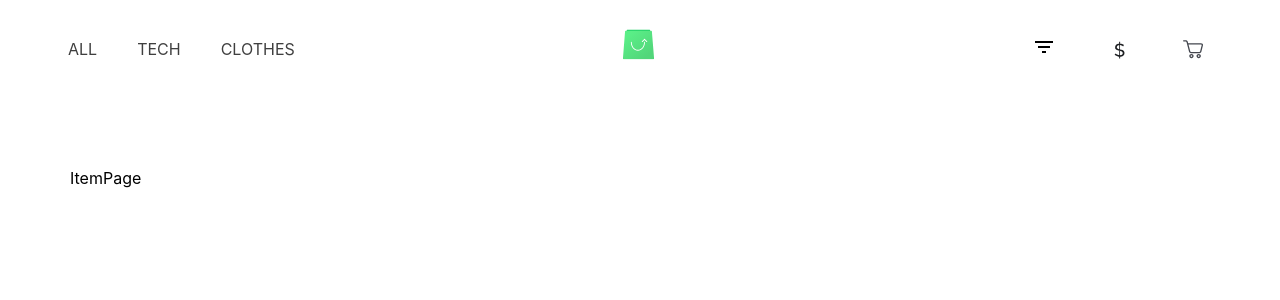
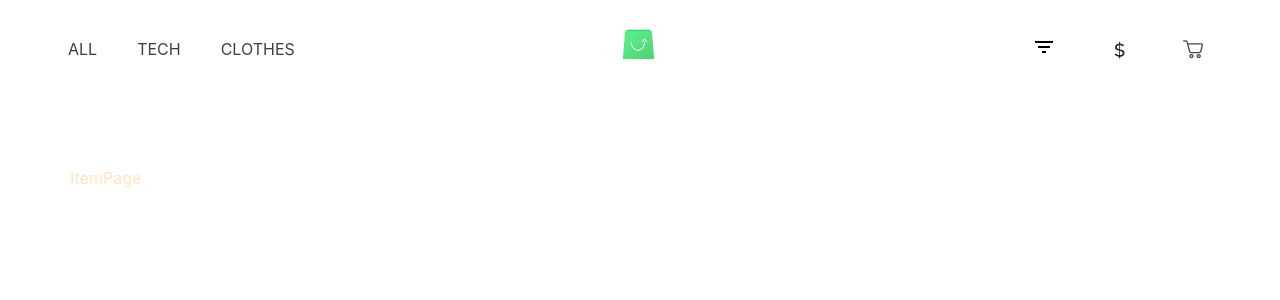
Before and after one commit to CiciIsOk/Online-Shop, a React (Create React App) app: page /item in a window 1280 px wide. Shown: the top 300 px of the page. Built offline with nearby package versions, Linux system fonts and the light colour scheme.

Commit message:
div colors

```diff
--- a/src/Components/Clothes.js
+++ b/src/Components/Clothes.js
@@ -2,7 +2,11 @@ import { Component } from "react";
 
 export class Clothes extends Component {
   render() {
-    return <div style={{ padding: "50px", margin: "20px" }}>Clothes</div>;
+    return (
+      <div style={{ padding: "50px", margin: "20px", color: "bisque" }}>
+        Clothes
+      </div>
+    );
   }
 }
 
--- a/src/Components/ItemPage.js
+++ b/src/Components/ItemPage.js
@@ -2,7 +2,11 @@ import { Component } from "react";
 
 export class ItemPage extends Component {
   render() {
-    return <div style={{ padding: "50px", margin: "20px" }}>ItemPage</div>;
+    return (
+      <div style={{ padding: "50px", margin: "20px", color: "bisque" }}>
+        ItemPage
+      </div>
+    );
   }
 }
 
--- a/src/Components/Products.js
+++ b/src/Components/Products.js
@@ -2,7 +2,11 @@ import { Component } from "react";
 
 export class Products extends Component {
   render() {
-    return <div style={{ padding: "50px", margin: "20px" }}>Products</div>;
+    return (
+      <div style={{ padding: "50px", margin: "20px", color: "bisque" }}>
+        Products
+      </div>
+    );
   }
 }
 
--- a/src/Components/Tech.js
+++ b/src/Components/Tech.js
@@ -2,7 +2,11 @@ import { Component } from "react";
 
 export class Tech extends Component {
   render() {
-    return <div style={{ padding: "50px", margin: "20px" }}>Tech</div>;
+    return (
+      <div style={{ padding: "50px", margin: "20px", color: "bisque" }}>
+        Tech
+      </div>
+    );
   }
 }
 
```
